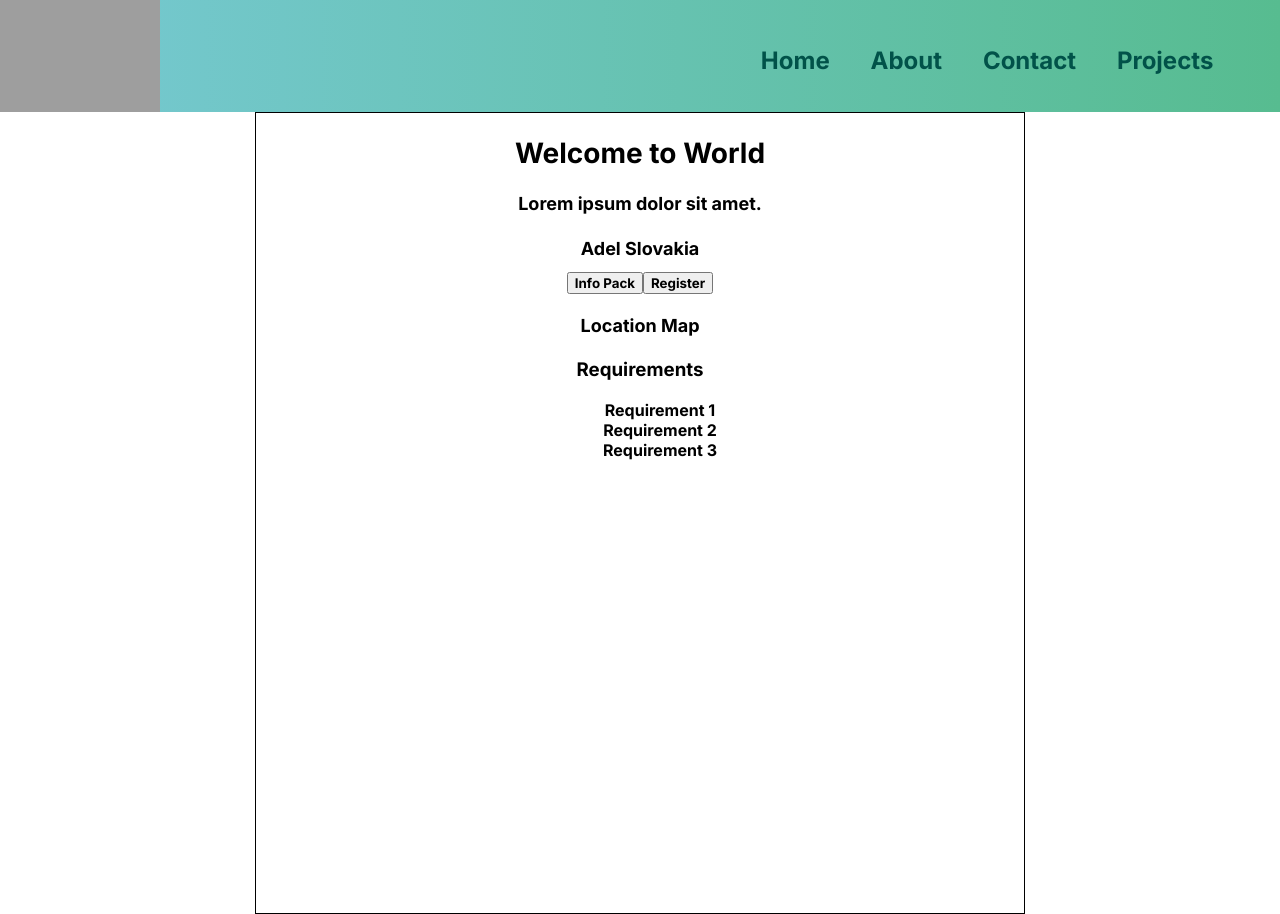
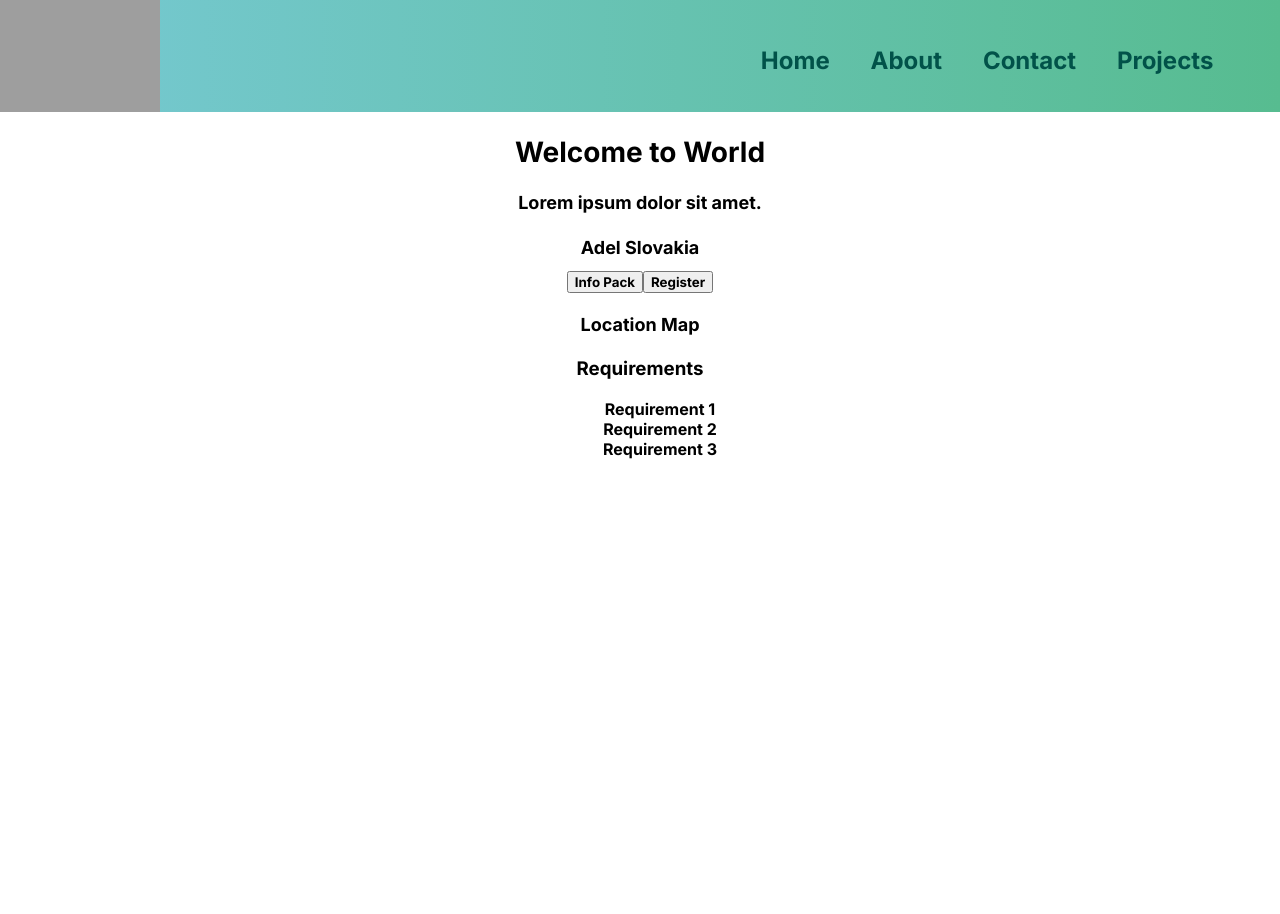
Before and after one commit to DvScriptsSK/erasmus-matching-platform, a React (Create React App) app: page /project/1 in a window 1280 px wide. Built offline with nearby package versions, Linux system fonts and the light colour scheme; grey boxes are pictures that could not be loaded.

Commit message:
border delete

```diff
--- a/src/components/project-detail/projectdetail.css
+++ b/src/components/project-detail/projectdetail.css
@@ -8,7 +8,6 @@
     padding: 0px;
     color: black;
     text-align: center;
-    border: black solid 1px;
 }
 
   .project-detail-container h2 {
```
